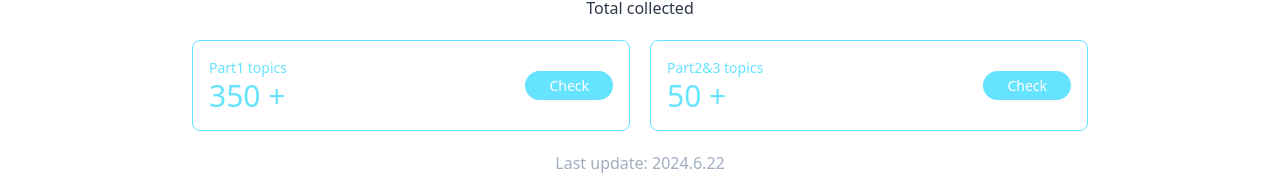
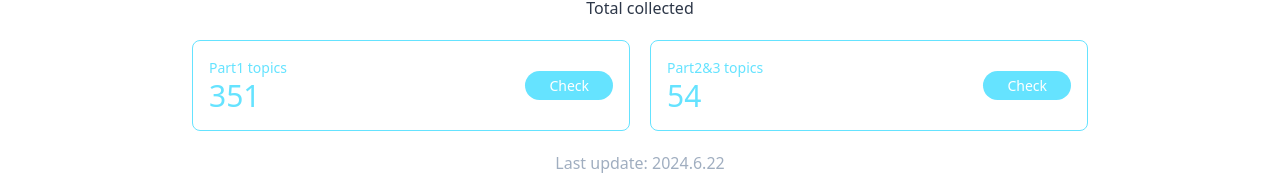
Before and after one commit to Mou2xie/SpeakingPass, a SvelteKit app: page / in a window 1280 px wide. Shown: the part 265-440 px from the top of the page. Built offline with nearby package versions, Linux system fonts and the light colour scheme.

Commit message:
topic add

```diff
--- a/src/routes/[[lang]]/+page.svelte
+++ b/src/routes/[[lang]]/+page.svelte
@@ -4,8 +4,8 @@
 
     export let data;
     let textIndex = 0;
-    const part1Num = "350 +";
-    const part2Num = "50 +";
+    const part1Num = "351";
+    const part2Num = "54";
     const lastUpdateTime = "2024.6.22";
 
     $: textIndex = switchLang(data.lang);
```
